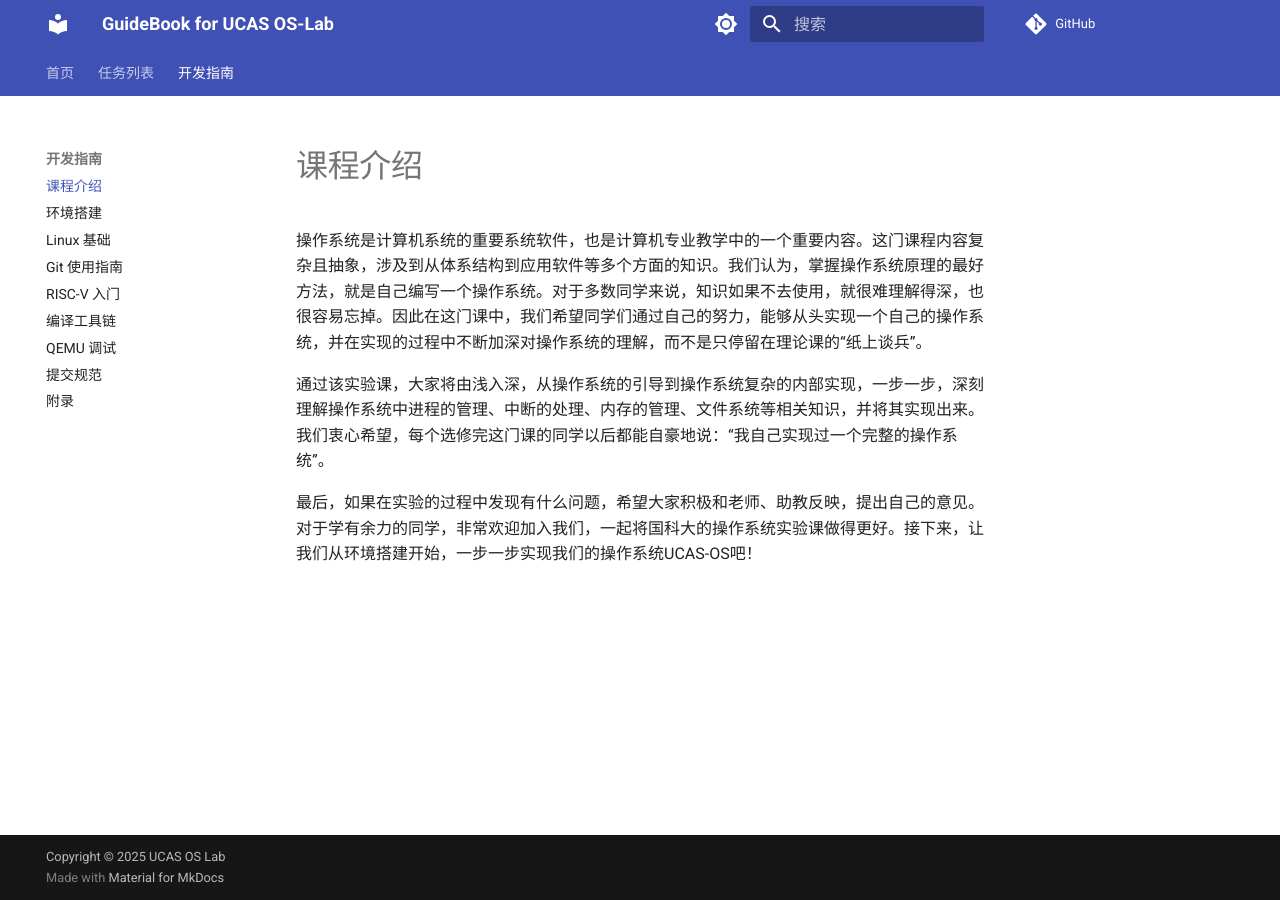
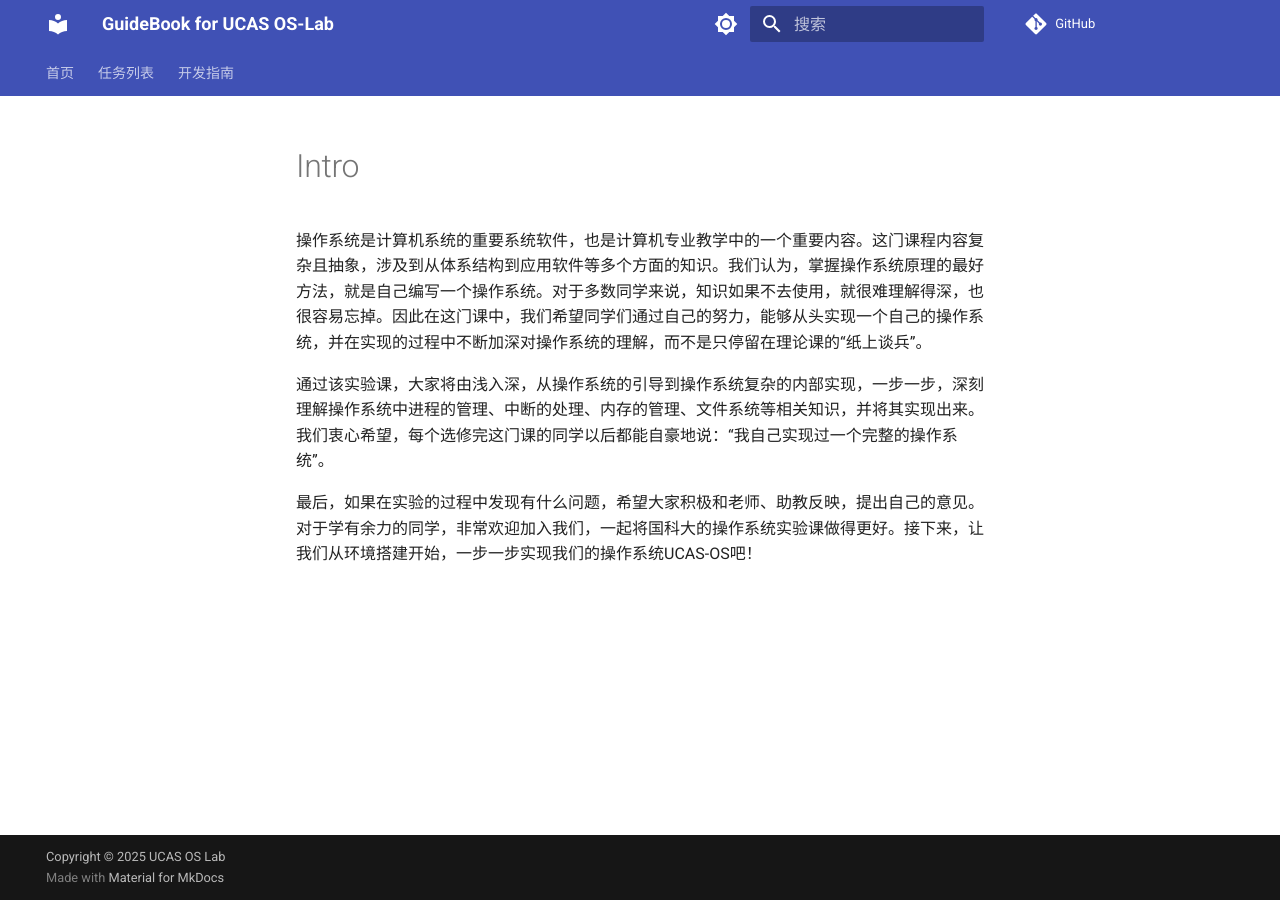
Before and after one commit to SparkBubble/ucas-oslab-guidebook, an MkDocs documentation site: the page built from docs/guide/intro.md, in a window 1280 px wide. Built offline with MkDocs 1.6.1 and Material for MkDocs 9.7.7, drawn with Linux system fonts in a browser that asks for light colours; comment, search, counter and statistics services are not loaded; some of the changed lines change nothing that is shown.

Commit message:
ignore course-intro

```diff
--- a/mkdocs.yml
+++ b/mkdocs.yml
@@ -70,7 +70,7 @@ nav:
     - P2 简易内核实现: tasks/p2.md
     - P3 进程管理、通信与多核执行: tasks/p3.md
   - 开发指南:
-    - 课程介绍: guide/intro.md
+    # - 课程介绍: guide/intro.md
     - 环境搭建: guide/environment-setup.md
     - Linux 基础: guide/linux-basics.md
     - Git 使用指南: guide/git-guide.md
```
